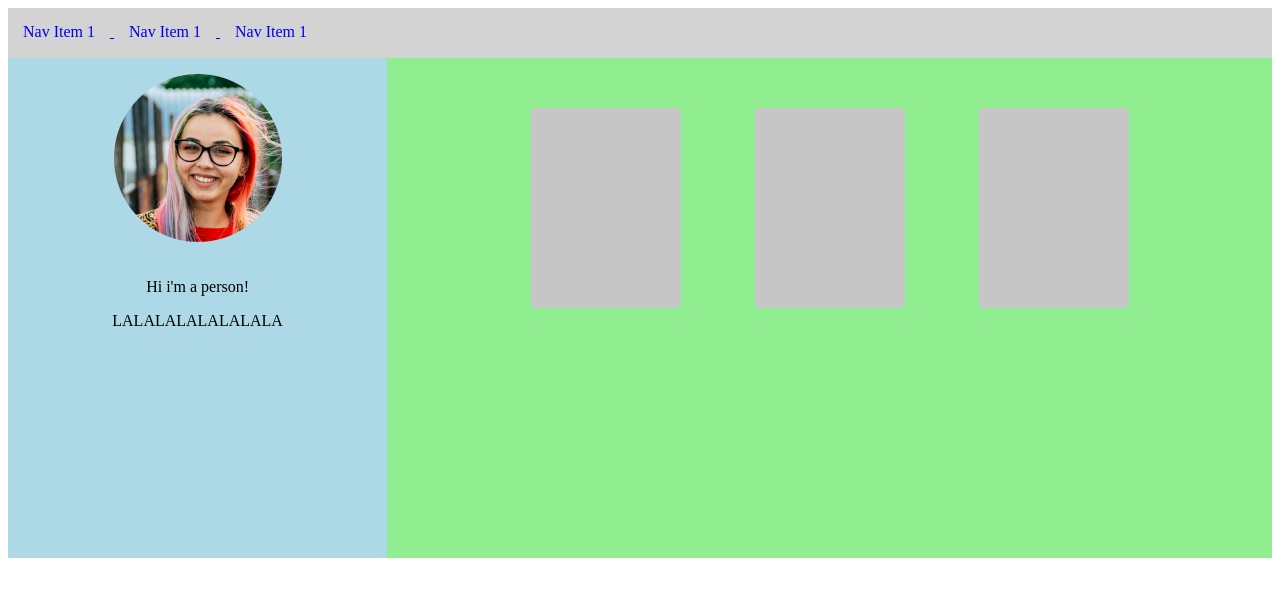
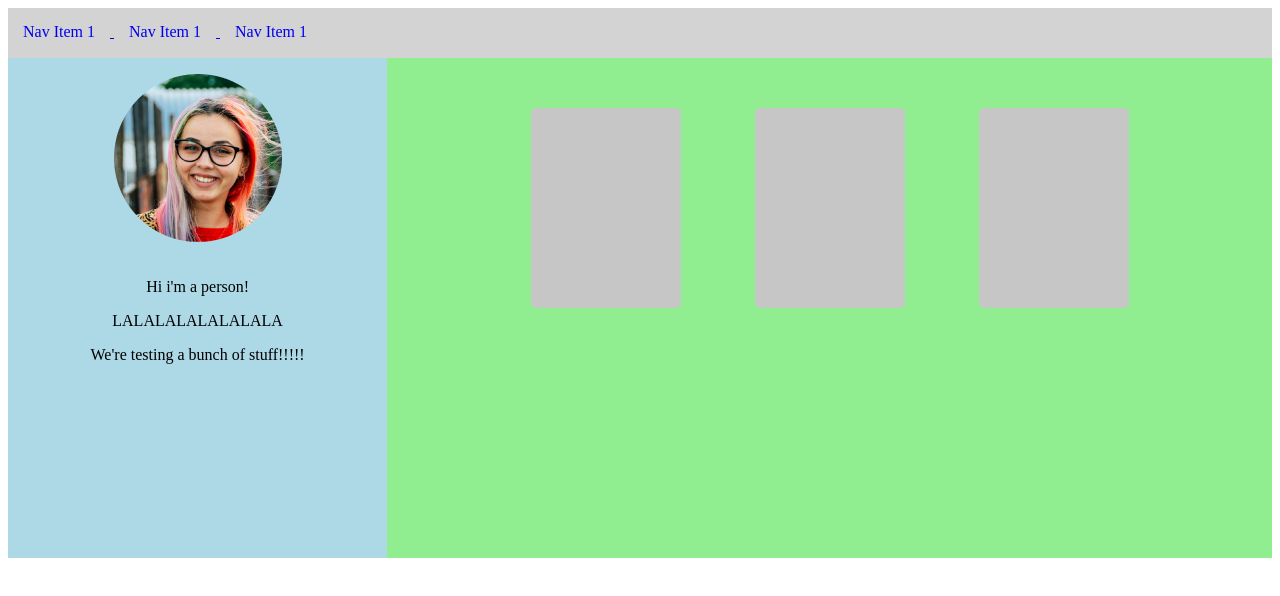
Before and after one commit to astrohfiziks/get-them-jobs, a plain HTML site: page index.html in a window 1280 px wide. Drawn offline with Linux system fonts and the light colour scheme.

Commit message:
Update index.html

```diff
--- a/index.html
+++ b/index.html
@@ -25,6 +25,7 @@
             <img src="person.png">
             <p>Hi i'm a person!</p>
             <p>LALALALALALALALA</p>
+            <p>We're testing a bunch of stuff!!!!!</p>
 
         </div>
         <div class="right">
```
